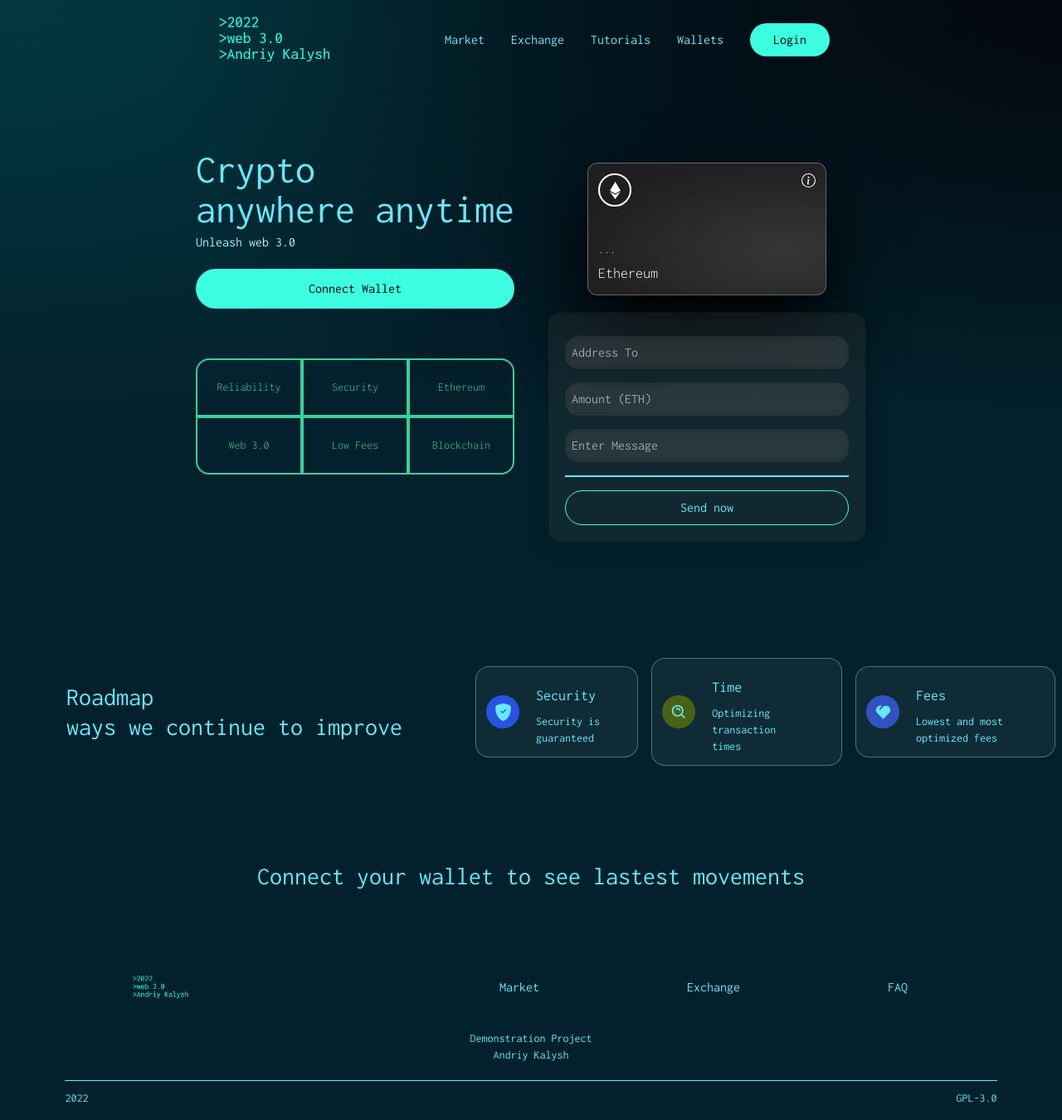
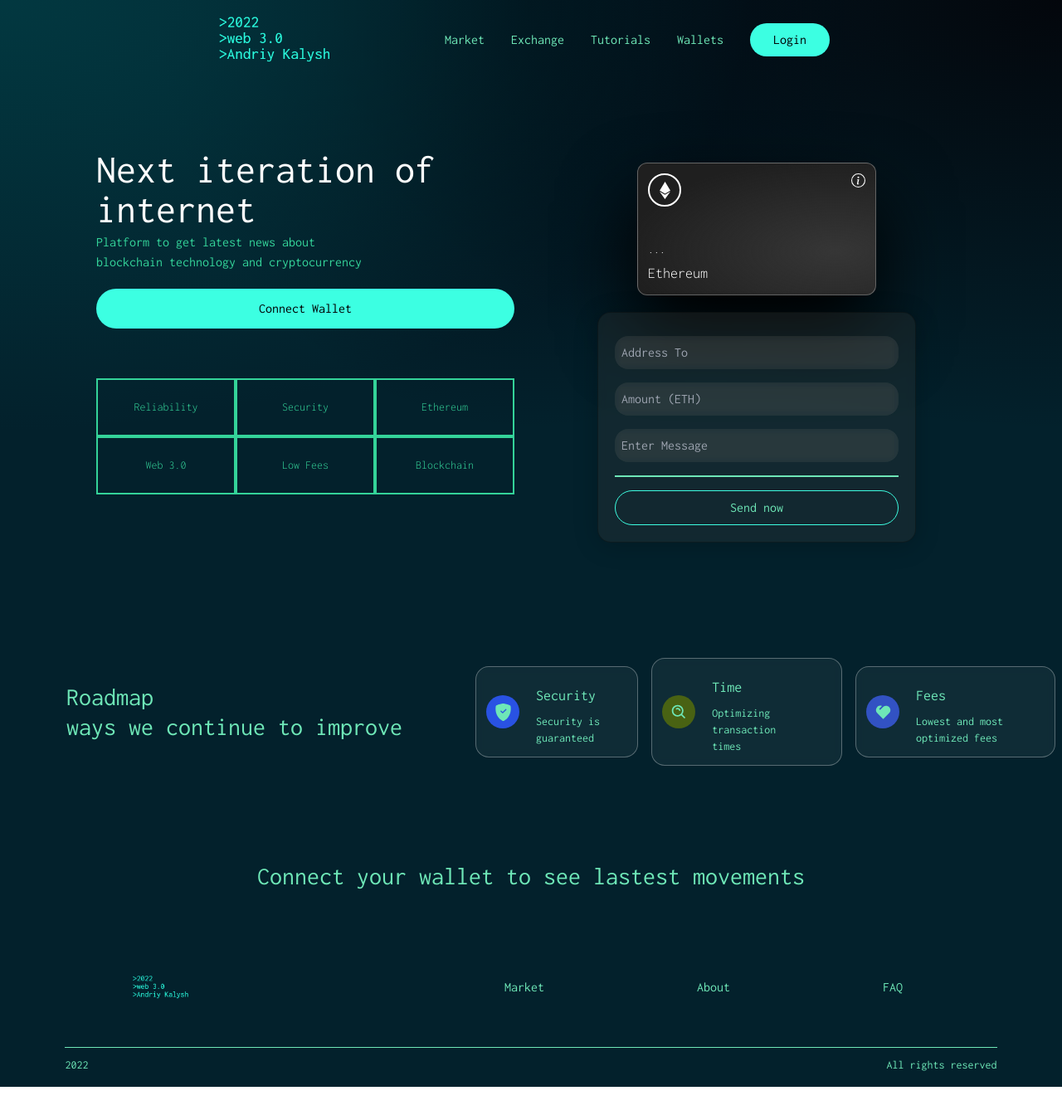
Before and after one commit to mad-ben/krypto, a React (Vite) app in the folder client/: page / in a window 1280 px wide. Shown: the whole page at 83% size. After the commit the page ends 1310 px from the top, so only its background shows below. Built offline with nearby package versions, Linux system fonts and the light colour scheme.

Commit message:
code review
code review

```diff
--- a/client/index.html
+++ b/client/index.html
@@ -4,7 +4,7 @@
     <meta charset="UTF-8" />
     <link rel="icon" type="image/svg+xml" href="/src/favicon.svg" />
     <meta name="viewport" content="width=device-width, initial-scale=1.0" />
-    <title>Vite App</title>
+    <title>Krypto Portal</title>
   </head>
   <body>
     <div id="root"></div>
--- a/client/src/components/Footer.jsx
+++ b/client/src/components/Footer.jsx
@@ -8,27 +8,28 @@ const Footer = () => {
           <img src={logo} alt="logo" className="w-32"></img>
         </div>
         <div className="flex flex-1 justify-evenly items-center flex-wrap sm:mt-0 mt-5 w-full">
-          <p className="text-cyan-300 text-base text-center mx-2 cursor-pointer">
+          <p className="text-emerald-300 text-base text-center mx-2 cursor-pointer">
             Market
           </p>
-          <p className="text-cyan-300 text-base text-center mx-2 cursor-pointer">
-            Exchange
+          <p className="text-emerald-300 text-base text-center mx-2 cursor-pointer">
+            About
           </p>
-          <p className="text-cyan-300 text-base text-center mx-2 cursor-pointer">
+          <p className="text-emerald-300 text-base text-center mx-2 cursor-pointer">
             FAQ
           </p>
         </div>
       </div>
       <div className="flex justify-center items-center flex-col mt-5">
-        <p className="text-cyan-300 text-sm text-center ">
-          Demonstration Project
+        {/*<p className="text-emerald-300 text-sm text-center ">web 3.0</p>
+        <p className="text-emerald-300 text-sm text-center ">mad-ben</p>
+        Add footer text*/}
+      </div>
+      <div className="sm:w-[90%] w-full h-[0.25px] bg-emerald-300 mt-5"></div>
+      <div className="sm:w-[90%] w-full flex justify-between items-center mt-3">
+        <p className="text-emerald-300 text-sm text-center ">2022</p>
+        <p className="text-emerald-300 text-sm text-center ">
+          All rights reserved
         </p>
-        <p className="text-cyan-300 text-sm text-center ">Andriy Kalysh</p>
-      </div>
-      <div className="sm:w-[90%] w-full h-[0.25px] bg-cyan-300 mt-5"></div>
-      <div className="sm:w-[90%] w-full flex justify-between items-center mt-3">
-        <p className="text-cyan-300 text-sm text-center ">2022</p>
-        <p className="text-cyan-300 text-sm text-center ">GPL-3.0</p>
       </div>
     </div>
   );
--- a/client/src/components/Loader.jsx
+++ b/client/src/components/Loader.jsx
@@ -1,7 +1,7 @@
 const Loader = () => {
   return (
     <div className="flex justify-center items-center py-3">
-      <div className="animate-spin rounded-full h-16 w-16 border-b-2 border-cyan-300" />
+      <div className="animate-spin rounded-full h-16 w-16 border-b-2 border-emerald-300" />
     </div>
   );
 };
--- a/client/src/components/Navbar.jsx
+++ b/client/src/components/Navbar.jsx
@@ -3,10 +3,6 @@ import { HiMenuAlt4 } from "react-icons/hi";
 import { AiOutlineClose } from "react-icons/ai";
 
 import logo from "../../images/logo4.png";
-
-const buttonClick = () => {
-  return console.log("Button pressed");
-};
 
 const NavbarItem = ({ title, classProps }) => {
   return <li className={`mx-4 cursor-pointer ${classProps}`}>{title}</li>;
@@ -20,7 +16,7 @@ const Navbar = () => {
       <div className="md_flex-[0.5] flex-initial justify-center items-center">
         <img src={logo} alt="logo" className="w-64 cursor-pointer" />
       </div>
-      <ul className="text-cyan-300 md:flex hidden list-none flex-row justify-between items-center flex-initial">
+      <ul className="text-emerald-300 md:flex hidden list-none flex-row justify-between items-center flex-initial">
         {["Market", "Exchange", "Tutorials", "Wallets"].map((item, index) => (
           <NavbarItem key={item + index} title={item} />
         ))}
@@ -45,7 +41,7 @@ const Navbar = () => {
         {toggleMenu && (
           <ul
             className="z-10 fixed top-0 -right-2 p-3 w-[70vw] h-screen shadow-2xl md:hidden list-none
-           flex flex-col justify-start items-end rounded-md blue-glassmorphism text-cyan-300 animate-slide-in"
+           flex flex-col justify-start items-end rounded-md blue-glassmorphism text-emerald-300 animate-slide-in"
           >
             <li className="text-3xl 2-full my-2">
               <AiOutlineClose onClick={() => setToggleMenu(false)} />
--- a/client/src/components/Services.jsx
+++ b/client/src/components/Services.jsx
@@ -10,8 +10,8 @@ const ServiceCard = ({ color, title, icon, subtitle }) => (
       {icon}
     </div>
     <div className="ml-5 flex flex-col flex-1">
-      <h3 className="mt-2 text-cyan-300 text-lg">{title}</h3>
-      <p className="mt-2 text-cyan-300 text-sm md:w-9/12">{subtitle}</p>
+      <h3 className="mt-2 text-emerald-300 text-lg">{title}</h3>
+      <p className="mt-2 text-emerald-300 text-sm md:w-9/12">{subtitle}</p>
     </div>
   </div>
 );
@@ -21,7 +21,7 @@ const Services = () => {
     <div className="flex flex-col md:flex-row w-full justify-center items-center gradient-bg-services2">
       <div className="flex mf:flex-row flex-col items-center justify-between md:p-20 py-12 px-4">
         <div className="flex-1 flex flex-col justify-start items-start">
-          <h1 className="text-cyan-300 sm:text-3xl py-2">
+          <h1 className="text-emerald-300 sm:text-3xl py-2">
             Roadmap <br />
             ways we continue to improve
           </h1>
@@ -31,19 +31,21 @@ const Services = () => {
         <ServiceCard
           color="bg-[#2952E3]"
           title="Security"
-          icon={<BsShieldFillCheck fontSize={21} className="text-cyan-300" />}
+          icon={
+            <BsShieldFillCheck fontSize={21} className="text-emerald-300" />
+          }
           subtitle="Security is guaranteed"
         />
         <ServiceCard
           color="bg-[#496213]"
           title="Time"
-          icon={<BiSearchAlt fontSize={21} className="text-cyan-300" />}
+          icon={<BiSearchAlt fontSize={21} className="text-emerald-300" />}
           subtitle="Optimizing transaction times"
         />
         <ServiceCard
           color="bg-[#3252C3]"
           title="Fees"
-          icon={<RiHeart2Fill fontSize={21} className="text-cyan-300" />}
+          icon={<RiHeart2Fill fontSize={21} className="text-emerald-300" />}
           subtitle="Lowest and most optimized fees"
         />
       </div>
--- a/client/src/components/Transactions.jsx
+++ b/client/src/components/Transactions.jsx
@@ -28,7 +28,7 @@ const TransactionCard = ({
             target="_blank"
             rel="noopener noreferrer"
           >
-            <p className="text-cyan-300 text-base">
+            <p className="text-emerald-300 text-base">
               From: {shortenAddress(addressFrom)}
             </p>
           </a>
@@ -37,19 +37,19 @@ const TransactionCard = ({
             target="_blank"
             rel="noopener noreferrer"
           >
-            <p className="text-cyan-300 text-base">
+            <p className="text-emerald-300 text-base">
               To: {shortenAddress(addressTo)}
             </p>
           </a>
-          <p className="text-cyan-300 text-base">Amount: {amount} ETH</p>
+          <p className="text-emerald-300 text-base">Amount: {amount} ETH</p>
 
           {message && (
             <>
               <br />
-              <p className="text-cyan-300 text-base"> Message: {message}</p>
+              <p className="text-emerald-300 text-base"> Message: {message}</p>
             </>
           )}
-          <p className="text-cyan-300 text-base">Time: {timestamp}</p>
+          <p className="text-emerald-300 text-base">Time: {timestamp}</p>
         </div>
       </div>
     </div>
@@ -63,11 +63,11 @@ const Transactions = () => {
     <div className="flex w-full justify-center items-center 2xl:px-20 gradient-bg-services2">
       <div className="flex flex-col md:p-12 py-12 px-4">
         {currentAccount ? (
-          <h3 className="text-cyan-300 text-3xl text-center my-2">
+          <h3 className="text-emerald-300 text-3xl text-center my-2">
             Latest Transactions
           </h3>
         ) : (
-          <h3 className="text-cyan-300 text-3xl text-center my-2">
+          <h3 className="text-emerald-300 text-3xl text-center my-2">
             Connect your wallet to see lastest movements
           </h3>
         )}
--- a/client/src/components/Welcome.jsx
+++ b/client/src/components/Welcome.jsx
@@ -56,12 +56,16 @@ const Welcome = () => {
     <div className="flex w-full justify-center items-center">
       <div className="flex mf:flex-row flex-col items-start justify-between md:p-20 py-12 px-4">
         <div className="flex flex-1 justify-start flex-col mf:mr-10">
-          <h1 className="text-5x1 sm:text-5xl text-cyan-300 py-1">
-            Crypto <br /> anywhere anytime
+          <h1 className="text-5x1 sm:text-5xl text-white py-1">
+            Next iteration of internet
           </h1>
-          <p className="text-cyan-200 md:9/12 w-11/12 text-base">
+          <h3 className="text-emerald-400">
+            Platform to get latest news about <br />
+            blockchain technology and cryptocurrency
+          </h3>
+          {/*<p className="text-emerald-200 md:9/12 w-11/12 text-base">
             Unleash web 3.0
-          </p>
+  </p>*/}
           {!currentAccount && (
             <button
               type="button"
@@ -73,14 +77,12 @@ const Welcome = () => {
           )}
 
           <div className="grid sm:grid-cols-3  grid-cols-2 w-full mt-10">
-            <div className={` rounded-tl-2xl ${commonStyles} `}>
-              Reliability
-            </div>
+            <div className={commonStyles}>Reliability</div>
             <div className={commonStyles}>Security</div>
-            <div className={` rounded-tr-2xl ${commonStyles} `}>Ethereum</div>
-            <div className={` rounded-bl-2xl ${commonStyles} `}>Web 3.0</div>
+            <div className={commonStyles}>Ethereum</div>
+            <div className={commonStyles}>Web 3.0</div>
             <div className={commonStyles}>Low Fees</div>
-            <div className={` rounded-br-2xl ${commonStyles} `}>Blockchain</div>
+            <div className={commonStyles}>Blockchain</div>
           </div>
         </div>
         <div className="flex flex-col flex-1 items-center justify-start w-full mf:mt-0 mt-10">
@@ -119,7 +121,7 @@ const Welcome = () => {
               type="text"
               handleChange={handleChange}
             />
-            <div className="h-[2px] w-full bg-cyan-300 my-2" />
+            <div className="h-[2px] w-full bg-emerald-300 my-2" />
 
             {isLoading ? (
               <Loader />
@@ -127,7 +129,7 @@ const Welcome = () => {
               <button
                 type="button"
                 onClick={handleSubmit}
-                className="text-cyan-300 w-full mt-2 border-[1px] p-2 border-[#3dfee2] rounded-full cursor-pointer"
+                className="text-emerald-300 w-full mt-2 border-[1px] p-2 border-[#3dfee2] rounded-full cursor-pointer"
               >
                 Send now
               </button>
```
